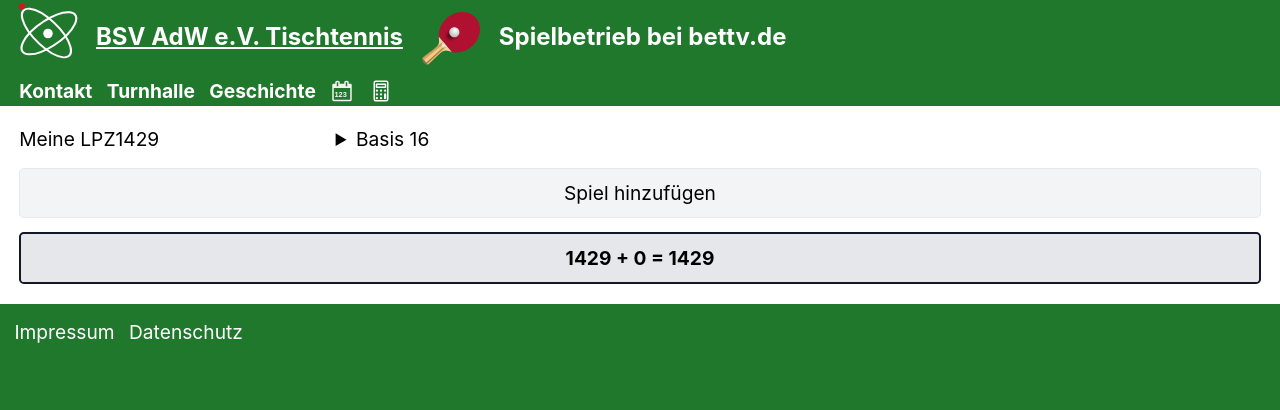
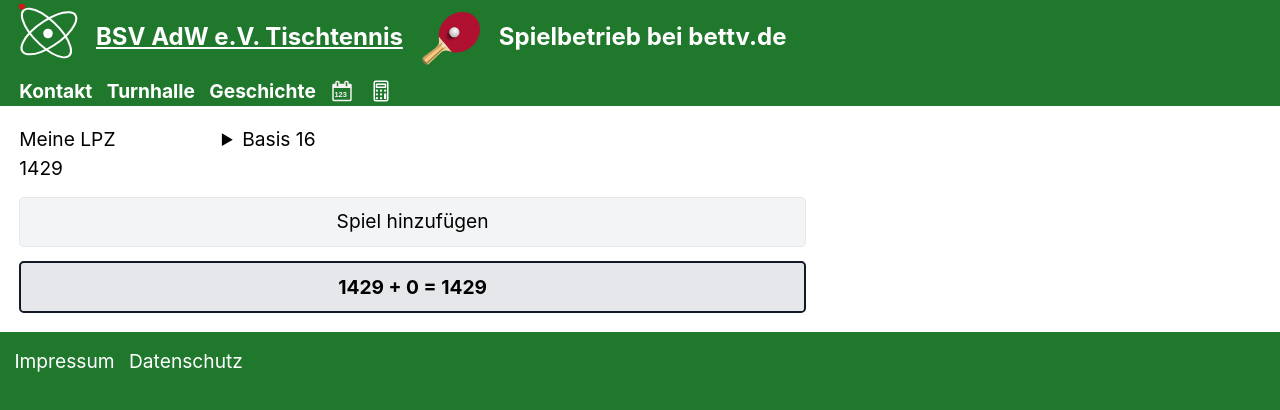
Before and after one commit to sbry/bsvadw.de, a Next.js app in the folder site/: page /lpz in a window 1280 px wide. Shown: the top 410 px of the page. Built offline with nearby package versions, Linux system fonts and the light colour scheme.

Commit message:
have the right width generally

```diff
--- a/site/pages/lpz.js
+++ b/site/pages/lpz.js
@@ -2,8 +2,8 @@ import LpzRechner from "../components/lpz";
 
 
 const Lpz = () =>
-    <div>
 
+    <div className={"max-w-prose"}>
         <LpzRechner/>
 
         {/*<div className={"wt-5"}>*/}
```
